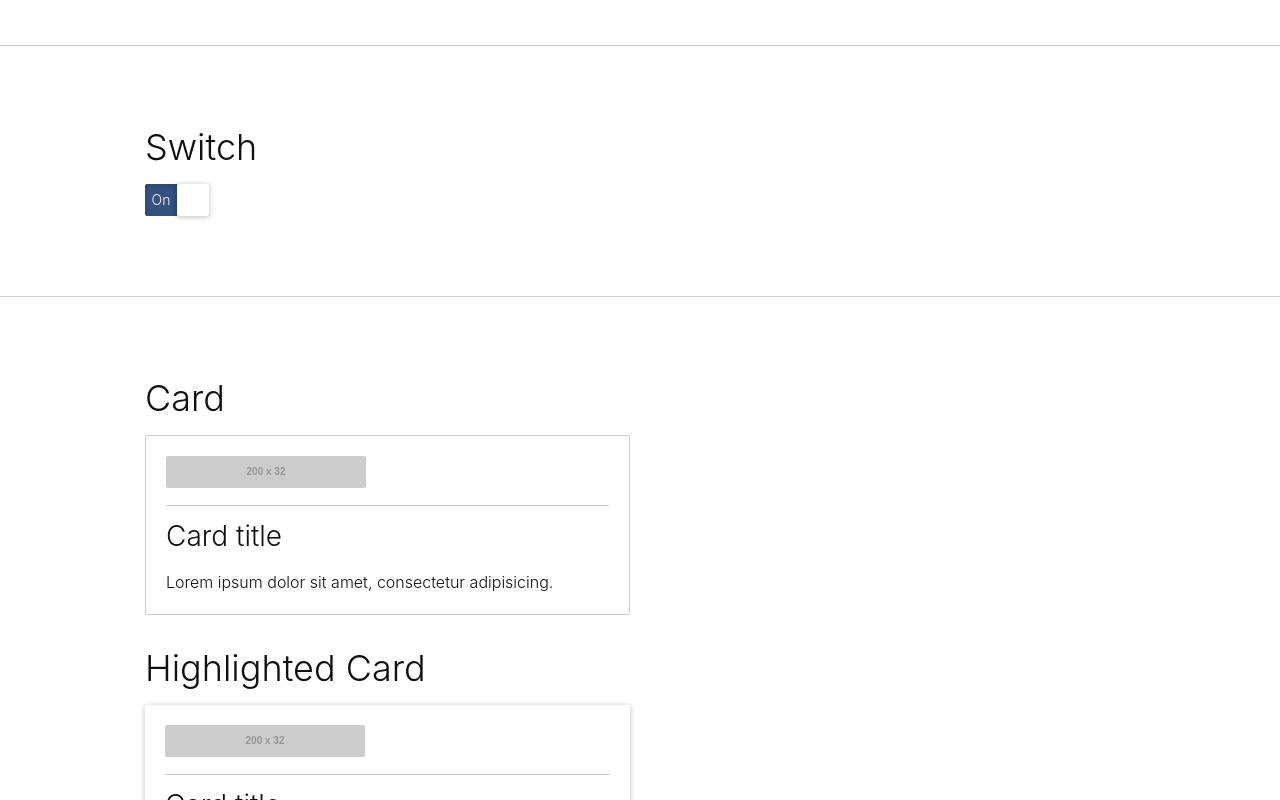
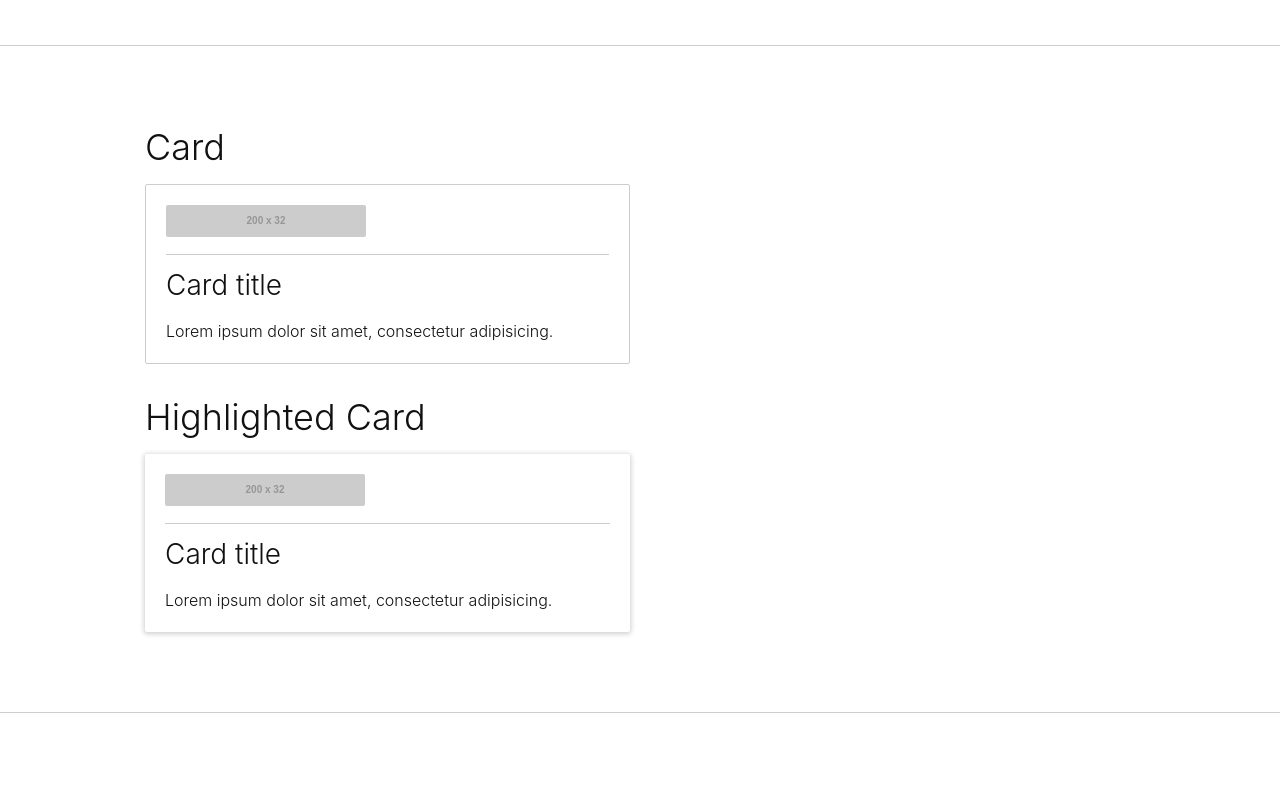
Before and after one commit to canonical-web-and-design/vanilla-framework-react, a React (Create React App) app: page / in a window 1280 px wide. Shown: the part 840-1640 px from the top of the page. After the commit the page ends 1569 px from the top, so only its background shows below. Built offline with nearby package versions, Linux system fonts and the light colour scheme; a web font is replaced by a local one.

Commit message:
Remove switch component

```diff
--- a/src/App.js
+++ b/src/App.js
@@ -5,7 +5,6 @@ import './App.css';
 import ButtonBrand from './components/ButtonBrand';
 import ButtonNegative from './components/ButtonNegative';
 import ButtonPositive from './components/ButtonPositive';
-import Switch from './components/Switch';
 import Card from './components/Card';
 
 class App extends Component {
@@ -53,15 +52,6 @@ class App extends Component {
         <div className="p-strip">
           <div className="row">
             <div className="col-6">
-              <h2>Switch</h2>
-              <Switch />
-            </div>
-          </div>
-        </div>
-        <hr/>
-        <div className="p-strip">
-          <div className="row">
-            <div className="col-6">
               <h2>Card</h2>
               <Card
                 title="Card title"
--- a/src/components/Switch.js
+++ /dev/null
@@ -1,15 +0,0 @@
-import React from 'react';
-
-class Switch extends React.Component {
-  render() {
-    return (
-      // Why are styled not being applied to this component?
-      <button className="p-switch" id="switch-on" type="button" role="switch" aria-checked="true" aria-labelledby="switch-on-label">
-        <span>On</span>
-        <span>Off</span>
-      </button>
-    )
-  }
-}
-
-export default Switch;
```
